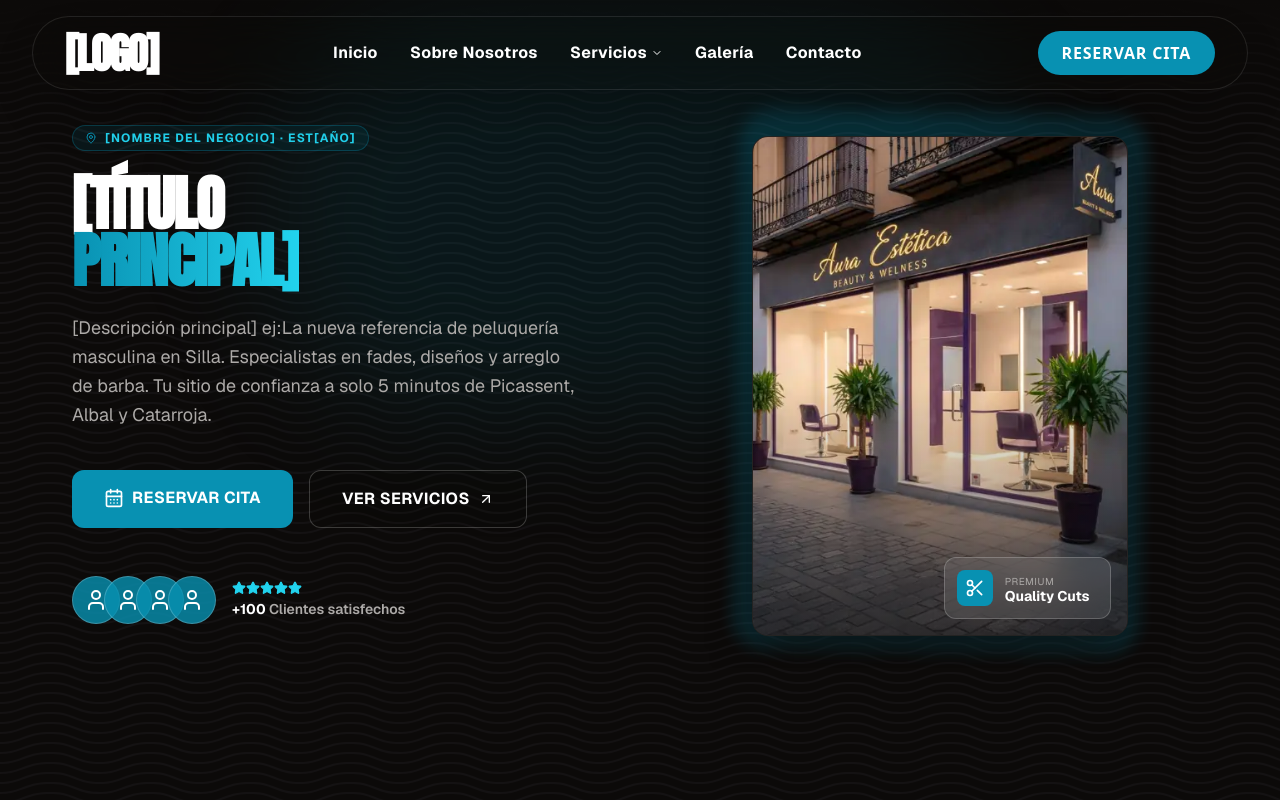
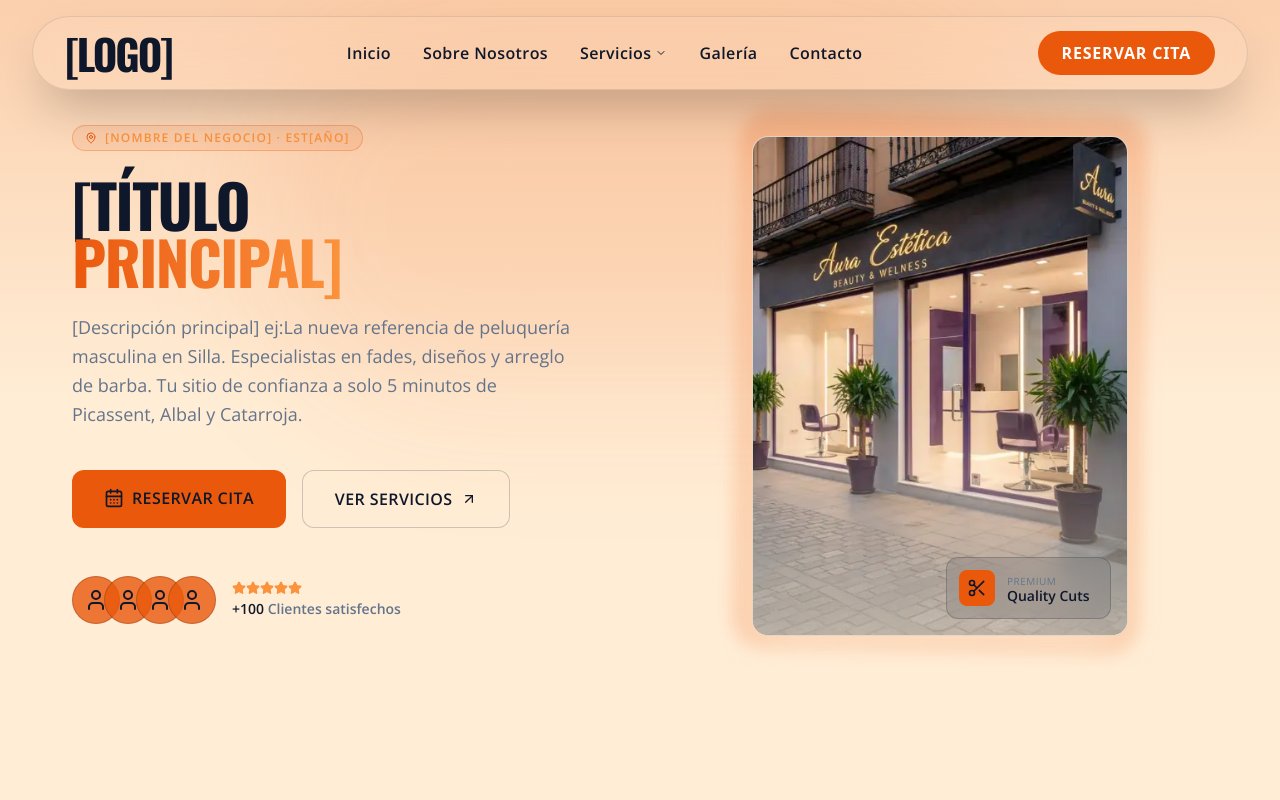
Before and after one commit to hectorceldadev/template, a Next.js app: page / in a window 1280 px wide. Shown: the top 800 px of the page. Built offline with nearby package versions, Linux system fonts and the light colour scheme.

Commit message:
Imlementacion paletas light

```diff
--- a/app/globals.css
+++ b/app/globals.css
@@ -260,6 +260,228 @@
   --color-muted: #e5e3e1;
 }
 
+/* --- PALETAS LIGHT --- */
+
+[data-theme="light-violet"] {
+  --color-background: #ede9fe;
+  --color-background-secondary: #f8fafc;
+  --color-foreground: #0f172a;
+  --color-primary: #7c3aed;
+  --color-primary-light: #c4b5fd;
+  --color-secondary: #6d28d9;
+  --color-muted: #64748b;
+}
+
+[data-theme="light-amber"] {
+  --color-background: #fef3c7;
+  --color-background-secondary: #f8fafc;
+  --color-foreground: #0f172a;
+  --color-primary: #f59e0b;
+  --color-primary-light: #fcd34d;
+  --color-secondary: #b45309;
+  --color-muted: #64748b;
+}
+
+[data-theme="light-green"] {
+  --color-background: #dcfce7;
+  --color-background-secondary: #f8fafc;
+  --color-foreground: #0f172a;
+  --color-primary: #16a34a;
+  --color-primary-light: #4ade80;
+  --color-secondary: #065f46;
+  --color-muted: #64748b;
+}
+
+[data-theme="light-orange"] {
+  --color-background: #ffedd5;
+  --color-background-secondary: #f8fafc;
+  --color-foreground: #0f172a;
+  --color-primary: #ea580c;
+  --color-primary-light: #fb923c;
+  --color-secondary: #9a3412;
+  --color-muted: #64748b;
+}
+
+[data-theme="light-yellow"] {
+  --color-background: #fef9c3;
+  --color-background-secondary: #f8fafc;
+  --color-foreground: #0f172a;
+  --color-primary: #eab308;
+  --color-primary-light: #fde047;
+  --color-secondary: #ca8a04;
+  --color-muted: #64748b;
+}
+
+[data-theme="light-red"] {
+  --color-background: #fee2e2;
+  --color-background-secondary: #fef2f2;
+  --color-foreground: #0f172a;
+  --color-primary: #dc2626;
+  --color-primary-light: #f87171;
+  --color-secondary: #991b1b;
+  --color-muted: #64748b;
+}
+
+[data-theme="light-lime"] {
+  --color-background: #ecfccb;
+  --color-background-secondary: #f8fafc;
+  --color-foreground: #0f172a;
+  --color-primary: #84cc16;
+  --color-primary-light: #bef264;
+  --color-secondary: #65a30d;
+  --color-muted: #64748b;
+}
+
+[data-theme="light-emerald"] {
+  --color-background: #d1fae5;
+  --color-background-secondary: #f8fafc;
+  --color-foreground: #0f172a;
+  --color-primary: #059669;
+  --color-primary-light: #34d399;
+  --color-secondary: #047857;
+  --color-muted: #64748b;
+}
+
+[data-theme="light-teal"] {
+  --color-background: #ccfbf1;
+  --color-background-secondary: #f8fafc;
+  --color-foreground: #0f172a;
+  --color-primary: #0d9488;
+  --color-primary-light: #2dd4bf;
+  --color-secondary: #0f766e;
+  --color-muted: #64748b;
+}
+
+[data-theme="light-cyan"] {
+  --color-background: #cffafe;
+  --color-background-secondary: #f8fafc;
+  --color-foreground: #0f172a;
+  --color-primary: #0891b2;
+  --color-primary-light: #22d3ee;
+  --color-secondary: #0e7490;
+  --color-muted: #64748b;
+}
+
+[data-theme="light-sky"] {
+  --color-background: #e0f2fe;
+  --color-background-secondary: #f8fafc;
+  --color-foreground: #0f172a;
+  --color-primary: #0284c7;
+  --color-primary-light: #38bdf8;
+  --color-secondary: #0369a1;
+  --color-muted: #64748b;
+}
+
+[data-theme="light-blue"] {
+  --color-background: #dbeafe;
+  --color-background-secondary: #f8fafc;
+  --color-foreground: #0f172a;
+  --color-primary: #2563eb;
+  --color-primary-light: #60a5fa;
+  --color-secondary: #1d4ed8;
+  --color-muted: #64748b;
+}
+
+[data-theme="light-indigo"] {
+  --color-background: #e0e7ff;
+  --color-background-secondary: #f8fafc;
+  --color-foreground: #0f172a;
+  --color-primary: #4f46e5;
+  --color-primary-light: #818cf8;
+  --color-secondary: #4338ca;
+  --color-muted: #64748b;
+}
+
+[data-theme="light-purple"] {
+  --color-background: #f3e8ff;
+  --color-background-secondary: #f8fafc;
+  --color-foreground: #0f172a;
+  --color-primary: #9333ea;
+  --color-primary-light: #c084fc;
+  --color-secondary: #7e22ce;
+  --color-muted: #64748b;
+}
+
+[data-theme="light-fuchsia"] {
+  --color-background: #fae8ff;
+  --color-background-secondary: #f8fafc;
+  --color-foreground: #0f172a;
+  --color-primary: #c026d3;
+  --color-primary-light: #e879f9;
+  --color-secondary: #a21caf;
+  --color-muted: #64748b;
+}
+
+[data-theme="light-pink"] {
+  --color-background: #fce7f3;
+  --color-background-secondary: #f8fafc;
+  --color-foreground: #0f172a;
+  --color-primary: #db2777;
+  --color-primary-light: #f472b6;
+  --color-secondary: #be185d;
+  --color-muted: #64748b;
+}
+
+[data-theme="light-rose"] {
+  --color-background: #ffe4e6;
+  --color-background-secondary: #f8fafc;
+  --color-foreground: #0f172a;
+  --color-primary: #e11d48;
+  --color-primary-light: #fb7185;
+  --color-secondary: #be123c;
+  --color-muted: #64748b;
+}
+
+[data-theme="light-slate"] {
+  --color-background: #f1f5f9;
+  --color-background-secondary: #f8fafc;
+  --color-foreground: #0f172a;
+  --color-primary: #475569;
+  --color-primary-light: #94a3b8;
+  --color-secondary: #334155;
+  --color-muted: #64748b;
+}
+
+[data-theme="light-gray"] {
+  --color-background: #f3f4f6;
+  --color-background-secondary: #f8fafc;
+  --color-foreground: #0f172a;
+  --color-primary: #4b5563;
+  --color-primary-light: #9ca3af;
+  --color-secondary: #374151;
+  --color-muted: #64748b;
+}
+
+[data-theme="light-zinc"] {
+  --color-background: #f4f4f5;
+  --color-background-secondary: #f8fafc;
+  --color-foreground: #0f172a;
+  --color-primary: #52525b;
+  --color-primary-light: #a1a1aa;
+  --color-secondary: #3f3f46;
+  --color-muted: #64748b;
+}
+
+[data-theme="light-neutral"] {
+  --color-background: #f5f5f5;
+  --color-background-secondary: #f8fafc;
+  --color-foreground: #0f172a;
+  --color-primary: #525252;
+  --color-primary-light: #a3a3a3;
+  --color-secondary: #404040;
+  --color-muted: #64748b;
+}
+
+[data-theme="light-stone"] {
+  --color-background: #f5f5f4;
+  --color-background-secondary: #f8fafc;
+  --color-foreground: #0f172a;
+  --color-primary: #57534e;
+  --color-primary-light: #a8a29e;
+  --color-secondary: #44403c;
+  --color-muted: #64748b;
+}
+
 [data-theme="nude"] {
   --color-background: #fffaf5;
   --color-background-secondary: #f5ebe0;
--- a/components/Servicios.tsx
+++ b/components/Servicios.tsx
@@ -133,7 +133,7 @@
                                                 ))
                                             }
                                         </div>
-                                        <ArrowUpRight className='w-6 h-6 text-foreground group-hover:text-primary group-hover:translate-x-1 transition-colors duration-300' />
+                                        <ArrowUpRight className='w-6 h-6 text-foreground group-hover:text-primary group-hover:translate-x-1 group-hover:-translate-y-1 transition-transform duration-300' />
                                     </div>
                                 </div>
                             </Link>
--- a/components/pages/Servicio.tsx
+++ b/components/pages/Servicio.tsx
@@ -92,7 +92,7 @@
                             </div>
                         </div>
 
-                        <h1 className={`text-[42px] md:text-5xl text-foreground uppercase leading-none font-title`}>
+                        <h1 className={`text-[42px] md:text-5xl text-foreground uppercase font-semibold leading-none font-title`}>
                             {servicio.title}
                         </h1>
 
@@ -130,7 +130,7 @@
                             <div className="w-24 h-24 border-t-2 border-r-2 border-primary rounded-tr-3xl" />
                         </div>
 
-                        <h3 className={`text-2xl text-foreground uppercase mb-8  font-title`}>
+                        <h3 className={`text-2xl text-foreground uppercase mb-8 font-semibold font-title`}>
                             ¿Qué incluye?
                         </h3>
 
@@ -163,7 +163,7 @@
                 <div
                     ref={containerRef}
                     className='py-20'>
-                    <h3 className={`text-foreground uppercase text-[42px] md:text-5xl font-title leading-[0.95] animate-header`}>
+                    <h3 className={`text-foreground uppercase text-[42px] md:text-5xl font-title font-semibold leading-[0.95] animate-header`}>
                         También te <br /><span className='text-primary'>puede interesar</span>
                     </h3>
                     <div className={`grid grid-cols-1 gap-6 md:grid-cols-3 pt-10`}>
@@ -190,7 +190,7 @@
 
                                 {/* Título y Precio */}
                                 <div className="flex justify-between items-baseline mb-3">
-                                    <h3 className={`text-2xl text-foreground uppercase tracking-wide font-title`}>
+                                    <h3 className={`text-2xl text-foreground uppercase tracking-wide font-title font-semibold`}>
                                         {servicio.title}
                                     </h3>
                                     {servicio.price && (
--- a/components/pages/SobreNosotros.tsx
+++ b/components/pages/SobreNosotros.tsx
@@ -5,7 +5,7 @@
 import gsap from 'gsap'
 import { Scissors, Users, Trophy, Star, LucideIcon } from 'lucide-react'
 import Image from 'next/image'
-import { useRef } from 'react'
+import { useRef, useState } from 'react'
 import { ScrollTrigger } from "gsap/ScrollTrigger"
 
 gsap.registerPlugin(ScrollTrigger)
@@ -14,7 +14,11 @@
 
     const { sobreNosotros } = SITE_CONFIG
 
+    const [ isPaused, setIsPaused ] = useState<boolean>(false)
+
     const containerRef = useRef<HTMLDivElement | null>(null)
+    const sliderRef = useRef<HTMLDivElement | null>(null)
+    const animationRef = useRef<gsap.core.Tween | null>(null)
 
     const duplicatedStats = [...sobreNosotros.stats, ...sobreNosotros.stats, ...sobreNosotros.stats, ...sobreNosotros.stats]
 
@@ -54,6 +58,44 @@
         })
 
     }, { scope: containerRef })
+
+    useGSAP(() => {
+
+        if (!sliderRef.current) return
+
+        animationRef.current =
+            gsap.to(sliderRef.current, {
+                xPercent: -50,
+                duration: 20,
+                ease: 'none',
+                repeat: -1,
+                paused: true
+            })
+
+        ScrollTrigger.create({
+            trigger: containerRef.current,
+            start: 'top 100%',
+            end: 'bottom 0%',
+            onEnter: () => animationRef.current?.play(),
+            onLeave: () => animationRef.current?.pause(),
+            onEnterBack: () => animationRef.current?.play(),
+            onLeaveBack: () => animationRef.current?.pause()
+        })
+
+        return () => {
+            animationRef.current?.kill()
+            ScrollTrigger.getAll().forEach(t => t.kill())
+        }
+
+    }, { scope: sliderRef })
+
+    useGSAP(() => {
+
+        if (animationRef.current) {
+            isPaused ? animationRef.current.timeScale(0.2) : animationRef.current.timeScale(1)
+        }
+
+    }, [isPaused])
 
     return (
         <section className={`w-full py-24 relative overflow-hidden font-regular`}>
@@ -104,13 +146,16 @@
                     className={`w-max relative shrink-0 whitespace-nowrap bg-primary/10 border-y border-foreground/20 py-4 backdrop-blur-sm -skew-2 transition-transform duration-500`}
                 >
                     <div
+                        ref={sliderRef}
+                        onMouseEnter={() => setIsPaused(true)}
+                        onMouseLeave={() => setIsPaused(false)}
                         className="flex w-max gap-8 overflow-hidden animate-marquee"
                     >
                         {duplicatedStats.map((stat, idx) => {
                             const Icon = iconsMap[stat.icon] || Star
                             return (
                                 <div key={idx} className="bg-background-secondary shrink-0 whitespace-nowrap border w-60 border-foreground/20 p-6 rounded-2xl text-center hover:bg-background-secondary/90 transition-colors group font-title">
-                                    <div className="inline-flex p-3 rounded-full bg-foreground/10 text-violet-500 mb-4 group-hover:scale-110 transition-transform">
+                                    <div className="inline-flex p-3 rounded-full bg-foreground/10 ring ring-foreground/20 text-primary mb-4 group-hover:scale-110 transition-transform">
                                         <Icon size={24} />
                                     </div>
                                     <h3 className={`text-4xl md:text-5xl text-foreground mb-2`}>
--- a/config/index.tsx
+++ b/config/index.tsx
@@ -226,8 +226,21 @@
     }
     design: {
         background: 'barberia-urbana' | 'salon-de-belleza' | 'peluqueria-regular' | 'CrossBackground' | 'HexBackground' | 'WaveBackground'
-        paleta: 'violet' | 'yellow' | 'green' | 'orange' | 'amber' | 'red' | 'lime' | 'emerald' | 'teal' | 'cyan' | 'sky' | 'blue' | 'indigo' | 'purple' | 'fuchsia' | 'pink' | 'rose' | 'slate' | 'gray' | 'zinc' | 'neutral' | 'stone' |
-        /* SALON DE BELLEZA */'nude' | 'nude-rose' | 'lavender' | 'sage' | 'matcha' | 'glacial' | 'ocean' | 'latte' | 'blush' | 'mauve' | 'peach'
+        paleta: // Paletas Oscuras Originales
+                | 'violet' | 'yellow' | 'green' | 'orange' | 'amber' | 'red' | 'lime' | 'emerald'
+                | 'teal' | 'cyan' | 'sky' | 'blue' | 'indigo' | 'purple' | 'fuchsia' | 'pink'
+                | 'rose' | 'slate' | 'gray' | 'zinc' | 'neutral' | 'stone'
+
+                // Nuevas Paletas Light
+                | 'light-violet' | 'light-yellow' | 'light-green' | 'light-orange' | 'light-amber'
+                | 'light-red' | 'light-lime' | 'light-emerald' | 'light-teal' | 'light-cyan'
+                | 'light-sky' | 'light-blue' | 'light-indigo' | 'light-purple' | 'light-fuchsia'
+                | 'light-pink' | 'light-rose' | 'light-slate' | 'light-gray' | 'light-zinc'
+                | 'light-neutral' | 'light-stone'
+
+                // Paletas Salón de Belleza (Estilo Nude/Pastel)
+                | 'nude' | 'nude-rose' | 'lavender' | 'sage' | 'matcha' | 'glacial'
+                | 'ocean' | 'latte' | 'blush' | 'mauve' | 'peach'
                 typography: 'barberiaUrbana' | 'salonBelleza' | 'peluqueriaRegular'
     }
 }
@@ -670,8 +683,8 @@
         ],
     },
     design: {
-        background: 'WaveBackground',
-        paleta: 'cyan',
-        typography: 'barberiaUrbana'
+        background: 'peluqueria-regular',
+        paleta: 'light-orange',
+        typography: 'peluqueriaRegular'
     }
 }
```
Lines whose indentation alone changed are shown as unchanged.
